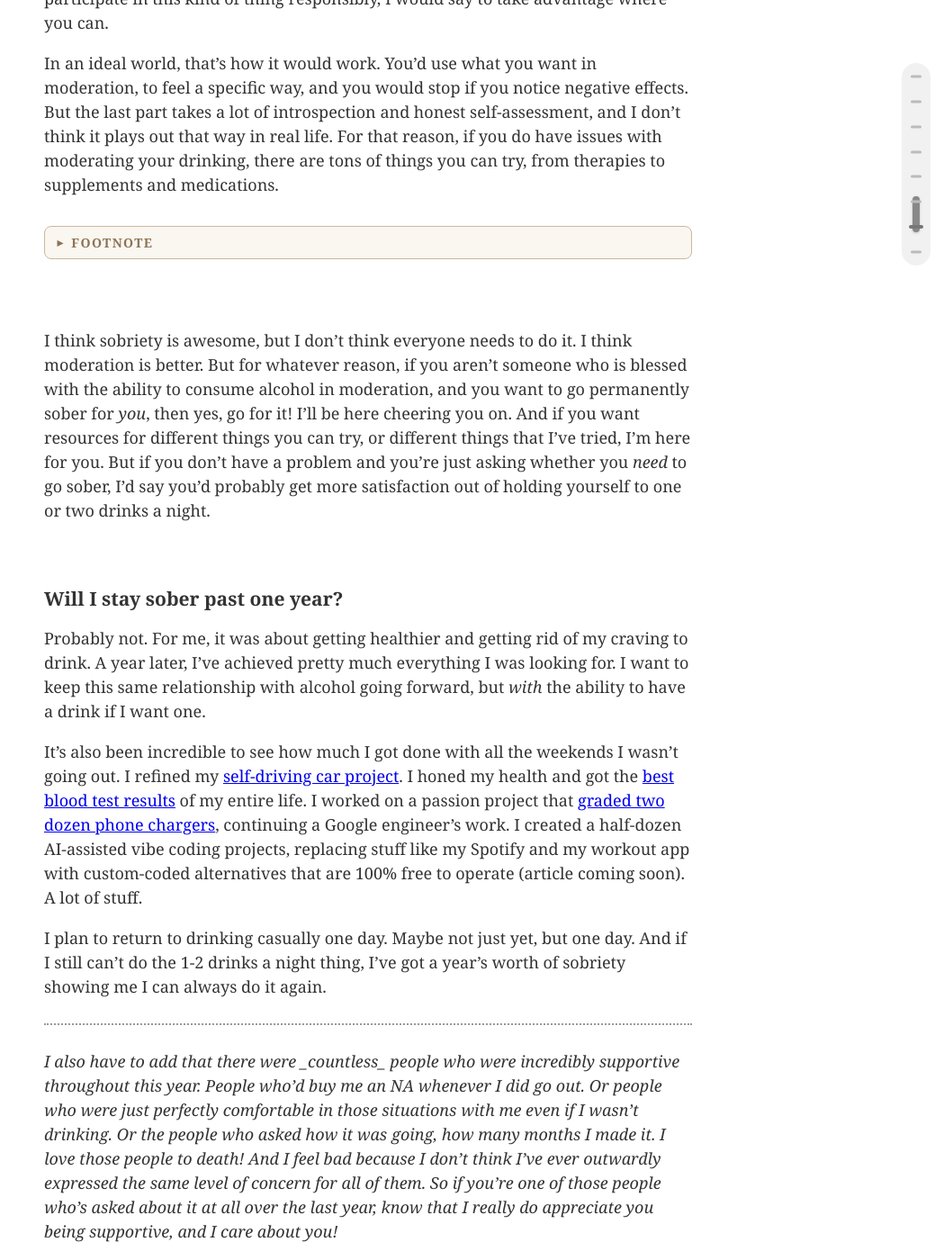
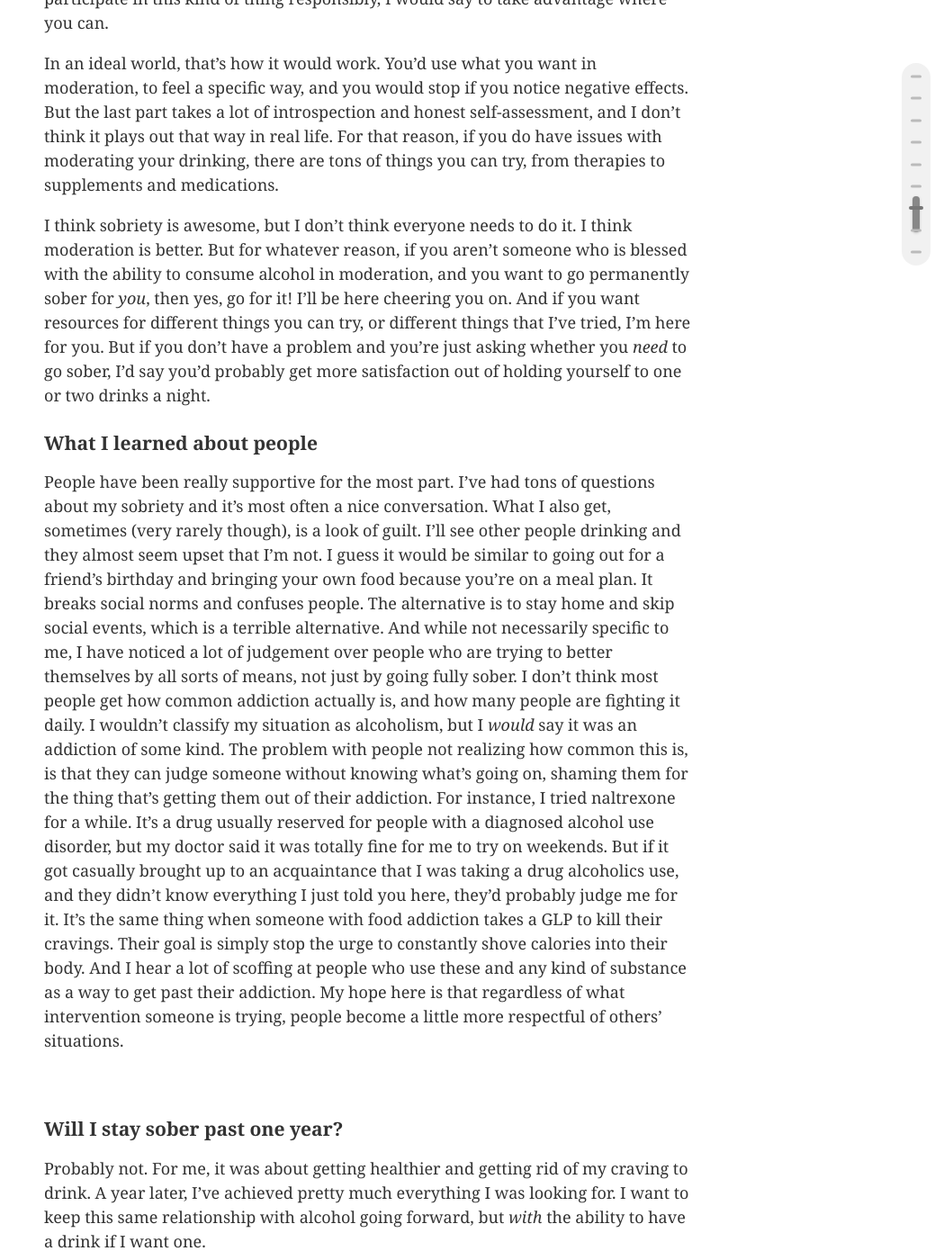
Before and after one commit to 0sps/sull1van.com, a Jekyll site: the page built from _posts/2026-07-04-thoughts-on-a-year-sober.md, in a window 1280 px wide and 1400 px high, scrolled down 4659 px. Shown: the whole window at 90% size, without its empty margins (231-1280 px from the left). Built offline with Jekyll 4.4.1, drawn with Linux system fonts in a browser that asks for light colours.

Commit message:
Update 2026-07-04-thoughts-on-a-year-sober.md

```diff
--- a/_posts/2026-07-04-thoughts-on-a-year-sober.md
+++ b/_posts/2026-07-04-thoughts-on-a-year-sober.md
@@ -114,24 +114,15 @@ People have asked me this, and honestly, I don't think every single person stand
 
 In an ideal world, that's how it would work. You'd use what you want in moderation, to feel a specific way, and you would stop if you notice negative effects. But the last part takes a lot of introspection and honest self-assessment, and I don't think it plays out that way in real life. For that reason, if you do have issues with moderating your drinking, there are tons of things you can try, from therapies to supplements and medications.
 
-
-<details class="note-card">
-  <summary>Footnote</summary>
-  <div class="note-card-body">
-    <p>For a moment, I want to touch on addiction, and treatment for addiction, since that's really where the "just use less" idea falls apart. I don't think most people get how common addiction actually is, and how many people are fighting it daily. I wouldn't classify my situation as alcoholism, but I <em>would</em> say it was an addiction of some kind. The problem with people not realizing how common this is, is that they can judge someone for how they deal with their addiction, ending up shaming them for the thing that's getting them out of it. Some people replace alcohol with sugary soda, and I think that's fine. Some people replace it with nicontine.</p>
-    <p>For me, I tried naltrexone for a while. It's a drug usually reserved for people with a diagnosed alcohol use disorder, but my doctor said it was totally fine for me to try on weekends. But if it got casually brought up to an acquaintance that I was taking a drug that alcoholics use, and they didn't know everything I just told you here, they'd probably judge me for it. </p>
-    <p>It's the same thing when someone with food addiction takes a GLP-1 to kill their cravings. Their goal is simply to feel normal, instead of feeling like they're stuck constantly shoving calories into their body every day. And I hear a lot of scoffing at people who use these and any kind of substance as a replacement for an addiction. My hope here is that regardless of what intervention someone is trying, we all become a little more respectful of people's situations.</p>
-    <p>So that's the background for my recommendation. And why I'd respect you trying <em>anything</em> if you want to drink less.</p>
-  </div>
-</details>
-
-<br>
-
 I think sobriety is awesome, but I don't think everyone needs to do it. I think moderation is better. But for whatever reason, if you aren’t someone who is blessed with the ability to consume alcohol in moderation, and you want to go permanently sober for *you*, then yes, go for it! I'll be here cheering you on. And if you want resources for different things you can try, or different things that I've tried, I'm here for you. But if you don't have a problem and you're just asking whether you *need* to go sober, I'd say you'd probably get more satisfaction out of holding yourself to one or two drinks a night.
 
 
 
-
+### What I learned about people
+People have been really supportive for the most part. I've had tons of questions about my sobriety and it's most often a nice conversation. What I also get, sometimes (very rarely though), is a look of guilt. I'll see other people drinking and they almost seem upset that I'm not. I guess it would be similar to going out for a friend's birthday and bringing your own food because you're on a meal plan. It breaks social norms and confuses people. The alternative is to stay home and skip social events, which is a terrible alternative.
+And while not necessarily specific to me, I have noticed a lot of judgement over people who are trying to better themselves by all sorts of means, not just by going fully sober. I don't think most people get how common addiction actually is, and how many people are fighting it daily. I wouldn't classify my situation as alcoholism, but I *would* say it was an addiction of some kind. The problem with people not realizing how common this is, is that they can judge someone without knowing what's going on, shaming them for the thing that's getting them out of their addiction.
+For instance, I tried naltrexone for a while. It's a drug usually reserved for people with a diagnosed alcohol use disorder, but my doctor said it was totally fine for me to try on weekends. But if it got casually brought up to an acquaintance that I was taking a drug alcoholics use, and they didn't know everything I just told you here, they'd probably judge me for it. It's the same thing when someone with food addiction takes a GLP to kill their cravings. Their goal is simply stop the urge to constantly shove calories into their body.
+And I hear a lot of scoffing at people who use these and any kind of substance as a way to get past their addiction. My hope here is that regardless of what intervention someone is trying, people become a little more respectful of others' situations.
 
 
 
```
